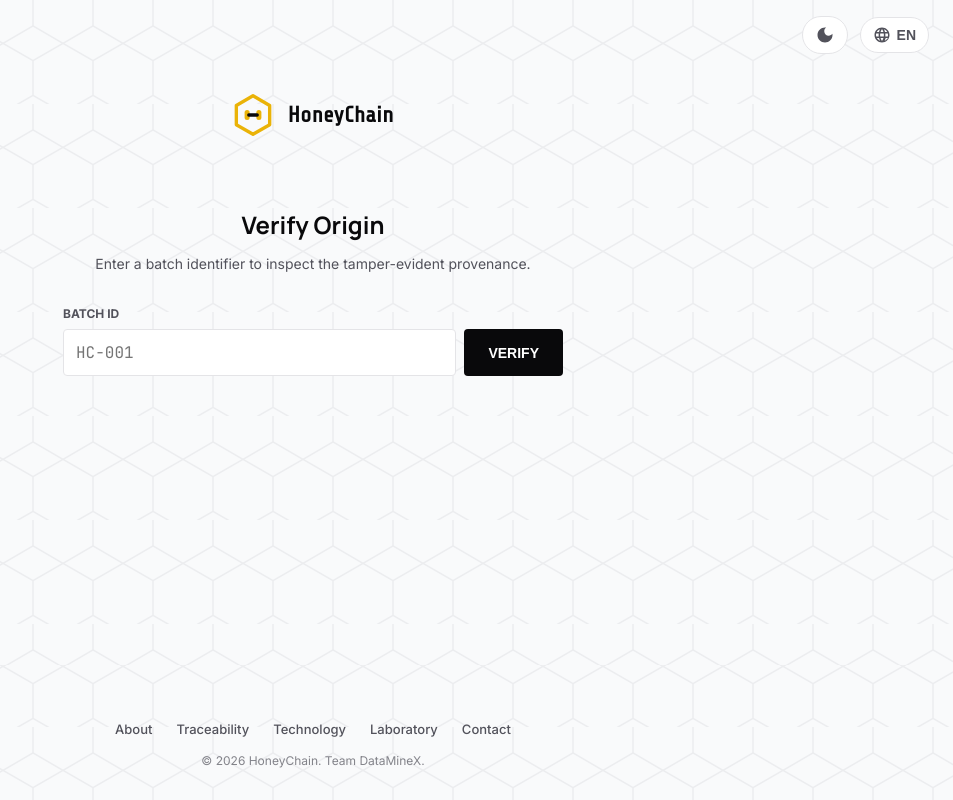
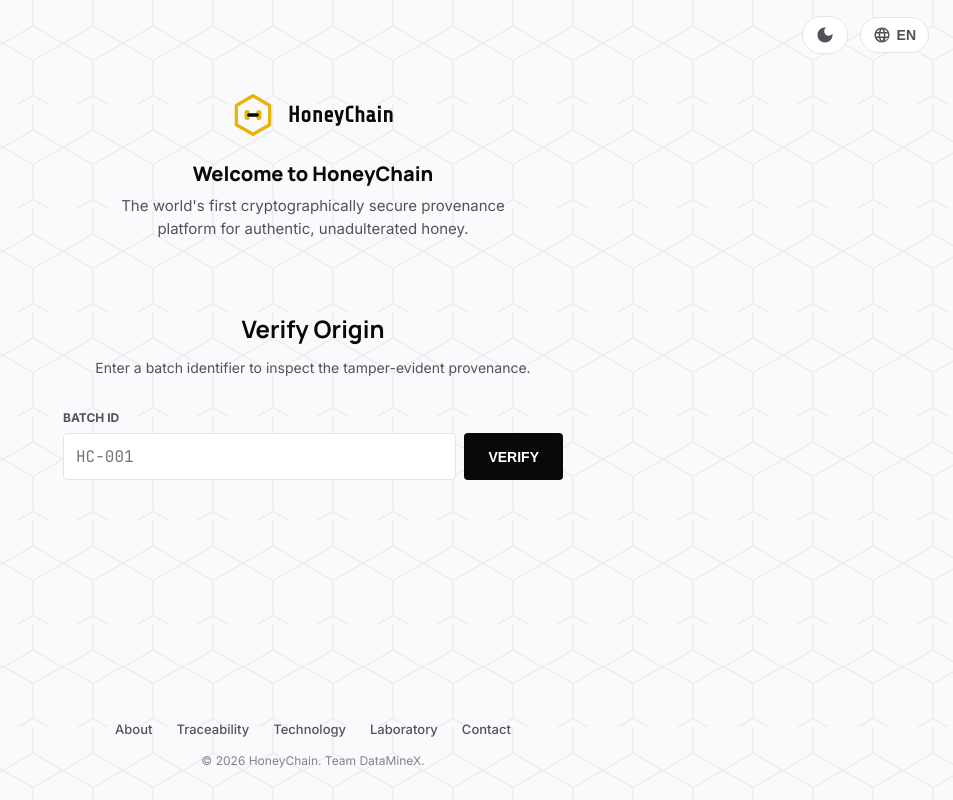
Before and after one commit to PrabhakarG001/web-of-honeychain, a React (Vite) app: page / in a window 1280 px wide. Shown: the whole page, without its empty margins (327-1280 px from the left). Built offline with nearby package versions, Linux system fonts and the light colour scheme; no server answers.

Commit message:
feat: Add welcome greeting and intro text dynamically on the main landing screen

```diff
--- a/src/App.tsx
+++ b/src/App.tsx
@@ -5,30 +5,36 @@ type ModalKey = 'Home' | 'About' | 'Traceability' | 'Technology' | 'Laboratory'
 
 const i18n: Record<string, any> = {
   EN: {
+    greeting: "Welcome to HoneyChain",
+    aboutIntro: "The world's first cryptographically secure provenance platform for authentic, unadulterated honey.",
     verifyOrigin: "Verify Origin",
     enterBatch: "Enter a batch identifier to inspect the tamper-evident provenance.",
     batchIdLabel: "Batch ID",
     verifyBtn: "VERIFY",
     footerCopy: "HoneyChain. Team DataMineX.",
-    nav: { Home: "Home", About: "About", Traceability: "Traceability", Technology: "Technology", Laboratory: "Laboratory", Contact: "Contact" },
+    nav: { About: "About", Traceability: "Traceability", Technology: "Technology", Laboratory: "Laboratory", Contact: "Contact" },
     close: "Close"
   },
   ES: {
+    greeting: "Bienvenido a HoneyChain",
+    aboutIntro: "La primera plataforma de procedencia criptográficamente segura del mundo para miel auténtica y sin adulterar.",
     verifyOrigin: "Verificar Origen",
     enterBatch: "Ingrese un identificador de lote para inspeccionar la procedencia a prueba de manipulaciones.",
     batchIdLabel: "ID de Lote",
     verifyBtn: "VERIFICAR",
     footerCopy: "HoneyChain. Equipo DataMineX.",
-    nav: { Home: "Inicio", About: "Acerca de", Traceability: "Trazabilidad", Technology: "Tecnología", Laboratory: "Laboratorio", Contact: "Contacto" },
+    nav: { About: "Acerca de", Traceability: "Trazabilidad", Technology: "Tecnología", Laboratory: "Laboratorio", Contact: "Contacto" },
     close: "Cerrar"
   },
   FR: {
+    greeting: "Bienvenue sur HoneyChain",
+    aboutIntro: "La première plateforme de provenance cryptographiquement sécurisée au monde pour un miel authentique et non frelaté.",
     verifyOrigin: "Vérifier l'Origine",
     enterBatch: "Entrez un identifiant de lot pour inspecter la provenance inviolable.",
     batchIdLabel: "ID du Lot",
     verifyBtn: "VÉRIFIER",
     footerCopy: "HoneyChain. Équipe DataMineX.",
-    nav: { Home: "Accueil", About: "À propos", Traceability: "Traçabilité", Technology: "Technologie", Laboratory: "Laboratoire", Contact: "Contact" },
+    nav: { About: "À propos", Traceability: "Traçabilité", Technology: "Technologie", Laboratory: "Laboratoire", Contact: "Contact" },
     close: "Fermer"
   }
 };
@@ -208,8 +214,18 @@ export const App: React.FC = () => {
 
       <main className="app-main">
         {/* Centered Logo in the middle of the screen */}
-        <div style={{ display: 'flex', justifyContent: 'center', marginBottom: '32px' }}>
+        <div style={{ display: 'flex', flexDirection: 'column', alignItems: 'center', marginBottom: '32px', textAlign: 'center' }}>
           <HoneyChainLogo size={42} showWordmark={true} />
+          {!currentBatchId && (
+            <div style={{ marginTop: '24px' }}>
+              <h2 style={{ fontSize: '20px', fontWeight: 800, color: 'var(--text-primary)', fontFamily: "'Manrope', sans-serif" }}>
+                {t.greeting}
+              </h2>
+              <p style={{ fontSize: '15px', color: 'var(--text-secondary)', marginTop: '8px', maxWidth: '420px', lineHeight: 1.5 }}>
+                {t.aboutIntro}
+              </p>
+            </div>
+          )}
         </div>
         {currentBatchId ? (
           <PublicVerification batchId={currentBatchId} language={language} />
```
